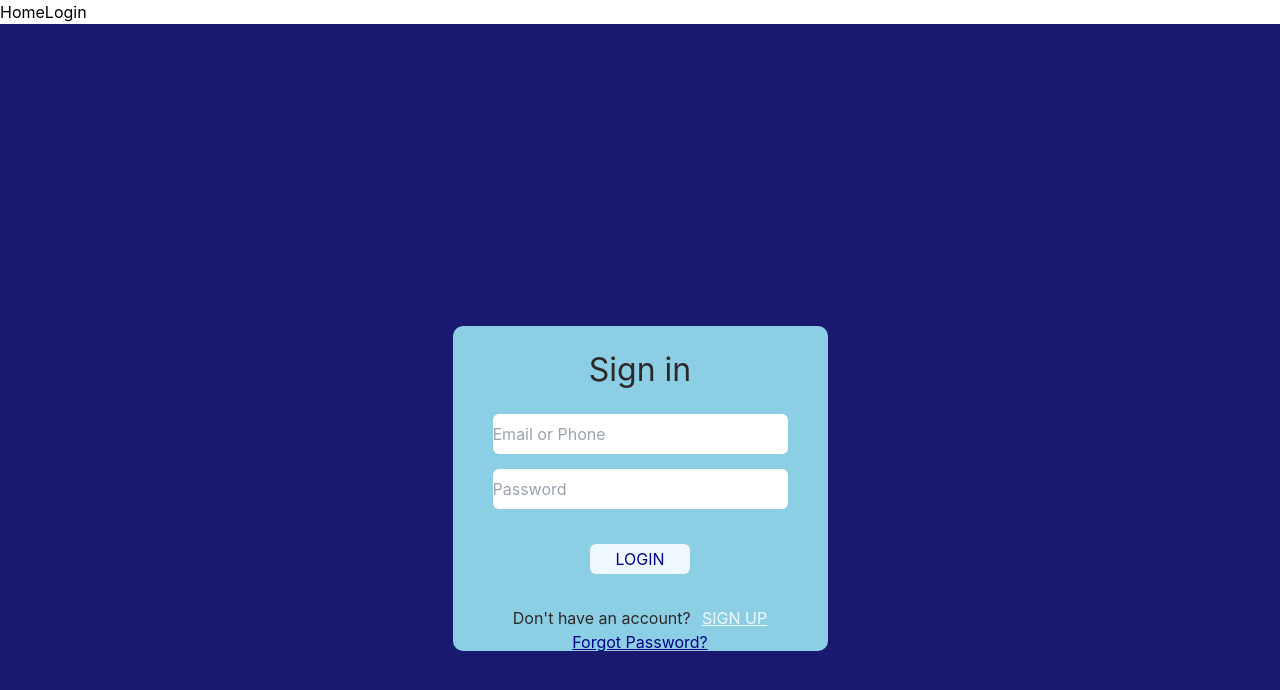
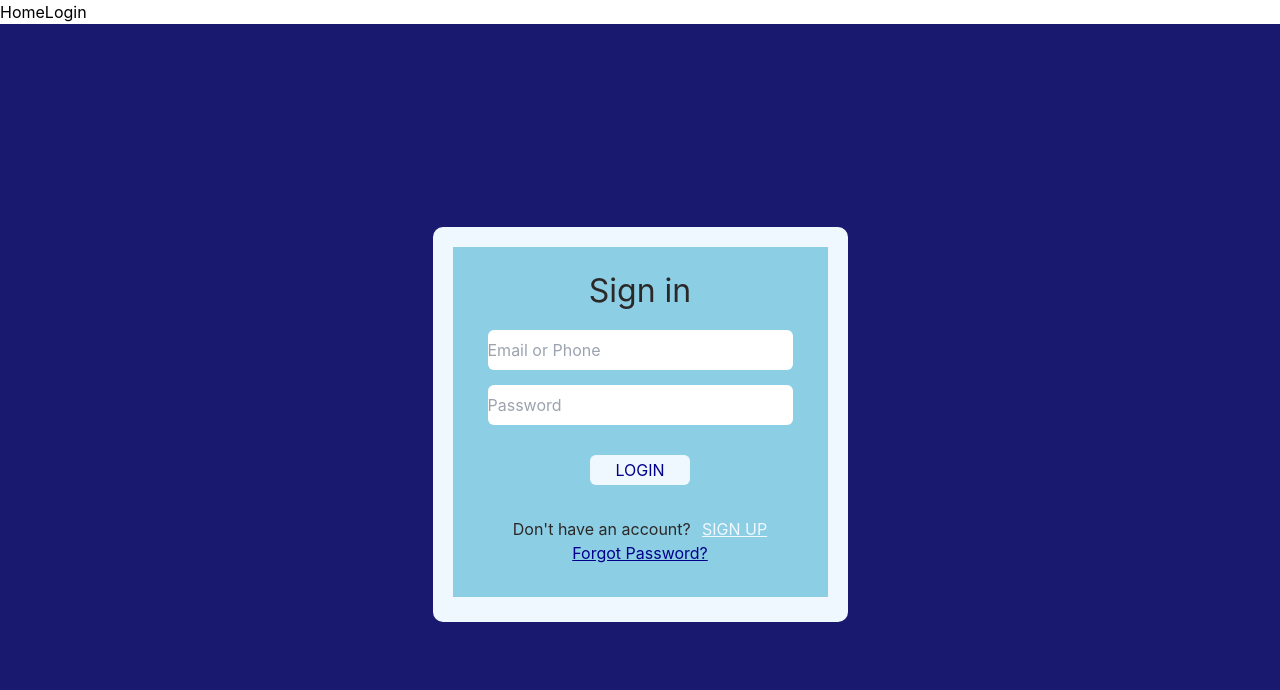
Before and after one commit to dmrlobo2002/Schedule-a-Doc, a React (Create React App) app in the folder frontend/: page /login in a window 1280 px wide. Shown: the top 690 px of the page. Built offline with nearby package versions, Linux system fonts and the light colour scheme.

Commit message:
SignIn update

```diff
--- a/frontend/src/components/pages/Login.css
+++ b/frontend/src/components/pages/Login.css
@@ -7,17 +7,22 @@
     align-items: center;
     background-color: midnightblue;
 }
-.Box{
 
-    margin-top: 8rem;
+.outerBox{
+    width: 415px;
+    height: 395px;
+    background-color:aliceblue;
+    padding: 20px;
+    border-radius: 10px;
+}
+
+
+.innerBox{
     width: 375px;
-    height: 325px;
+    height: 350px;
     background-color:rgb(140, 206, 228);
     padding: 20px;
-    border-radius: 10px;
-
 }
-
 
 .Signin{
     display: flex;
@@ -29,7 +34,7 @@
 }
 
 .inputs {
-    padding: 20px;
+    padding: 15px;
 }
 
 .email {
--- a/frontend/src/components/pages/Login.tsx
+++ b/frontend/src/components/pages/Login.tsx
@@ -4,8 +4,9 @@ import './Login.css';
 export const Login = () => {
   return(
     <div className="Login">
-      <div className="Box">
-        <div className="Signin"> Sign in</div>
+      <div className="outerBox">
+        <div className="innerBox">
+         <div className="Signin"> Sign in</div>
         <div className="inputs">
           <input className="email" placeholder="Email or Phone"/>
             <input className="password" placeholder="Password" />
@@ -20,6 +21,7 @@ export const Login = () => {
             <div className="FP" style={{display:"flex", justifyContent: "center"}}>
             <button className="ForgotPassword"> Forgot Password? </button>
             </div>
+        </div>
       </div>
     </div>
   );
```
